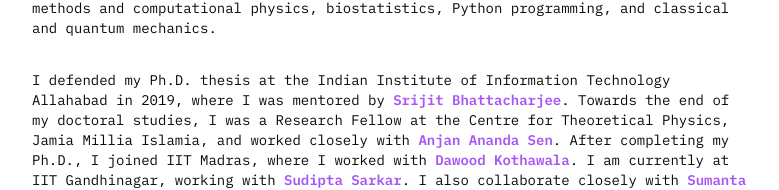
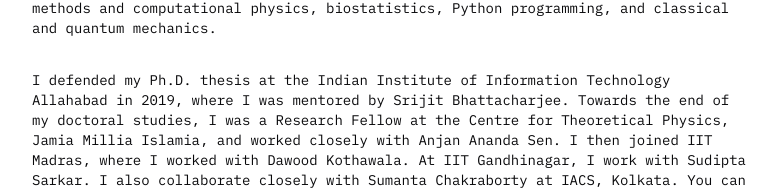
Before and after one commit to subhodeeps/nextjs-site, a Next.js app: page /about in a window 1280 px wide. Shown: the part 762-952 px from the top of the page, without its empty margins (248-1027 px from the left). Built offline with nearby package versions, Linux system fonts and the light colour scheme.

Commit message:
removed links

```diff
--- a/src/app/about/page.tsx
+++ b/src/app/about/page.tsx
@@ -97,50 +97,16 @@
                 numerical methods and computational physics, biostatistics,
                 Python programming, and classical and quantum mechanics.
               </Text>
-
               <Text>
                 I defended my Ph.D. thesis at the Indian Institute of
                 Information Technology Allahabad in 2019, where I was mentored
-                by{" "}
-                <Link
-                  href="https://profile.iiita.ac.in/srijit/"
-                  className="text-purple-500 font-bold hover:underline"
-                >
-                  Srijit Bhattacharjee
-                </Link>
-                . Towards the end of my doctoral studies, I was a Research
-                Fellow at the Centre for Theoretical Physics, Jamia Millia
-                Islamia, and worked closely with{" "}
-                <Link
-                  href="https://www.ctp-jamia.res.in/people/aasen.html"
-                  className="text-purple-500 font-bold hover:underline"
-                >
-                  Anjan Ananda Sen
-                </Link>
-                . After completing my Ph.D., I joined IIT Madras, where I worked
-                with{" "}
-                <Link
-                  href="https://physics.iitm.ac.in/~dawood/"
-                  className="text-purple-500 font-bold hover:underline"
-                >
-                  Dawood Kothawala
-                </Link>
-                . I am currently at IIT Gandhinagar, working with{" "}
-                <Link
-                  href="https://iitgn.ac.in/faculty/phy/fac-sudipta"
-                  className="text-purple-500 font-bold hover:underline"
-                >
-                  Sudipta Sarkar
-                </Link>
-                . I also collaborate closely with{" "}
-                <Link
-                  href="https://sumantachakraborty.weebly.com/"
-                  className="text-purple-500 font-bold hover:underline"
-                >
-                  Sumanta Chakraborty
-                </Link>{" "}
-                at IACS, Kolkata.You can find more about my collaborators and
-                co-authors on my{" "}
+                by Srijit Bhattacharjee. Towards the end of my doctoral studies, I was a
+                Research Fellow at the Centre for Theoretical Physics, Jamia
+                Millia Islamia, and worked closely with Anjan Ananda Sen. I then
+                joined IIT Madras, where I worked with Dawood Kothawala. At IIT
+                Gandhinagar, I work with Sudipta Sarkar. I also collaborate
+                closely with Sumanta Chakraborty at IACS, Kolkata. You can find
+                more about my collaborators and co-authors on my{" "}
                 <Link
                   href="/research"
                   className="text-purple-500 font-bold hover:underline"
@@ -151,12 +117,10 @@
               </Text>
               <Text>
                 I enjoy interacting and collaborating with new people, and I am
-                always open to conversations on the topics mentioned above. Feel
-                free to drop a line to discuss physics, exchange ideas, or
-                discover how long it takes before one of us tries to strangle
-                the other while writing a paper.
+                always open to conversations on the topics mentioned above. Feel free to drop a line to discuss physics, exchange ideas, or discover how long it takes before one of us tries to strangle the other while writing a paper.
               </Text>
             </div>
+
           </div>
         </div>
       </StackVertical>
```
